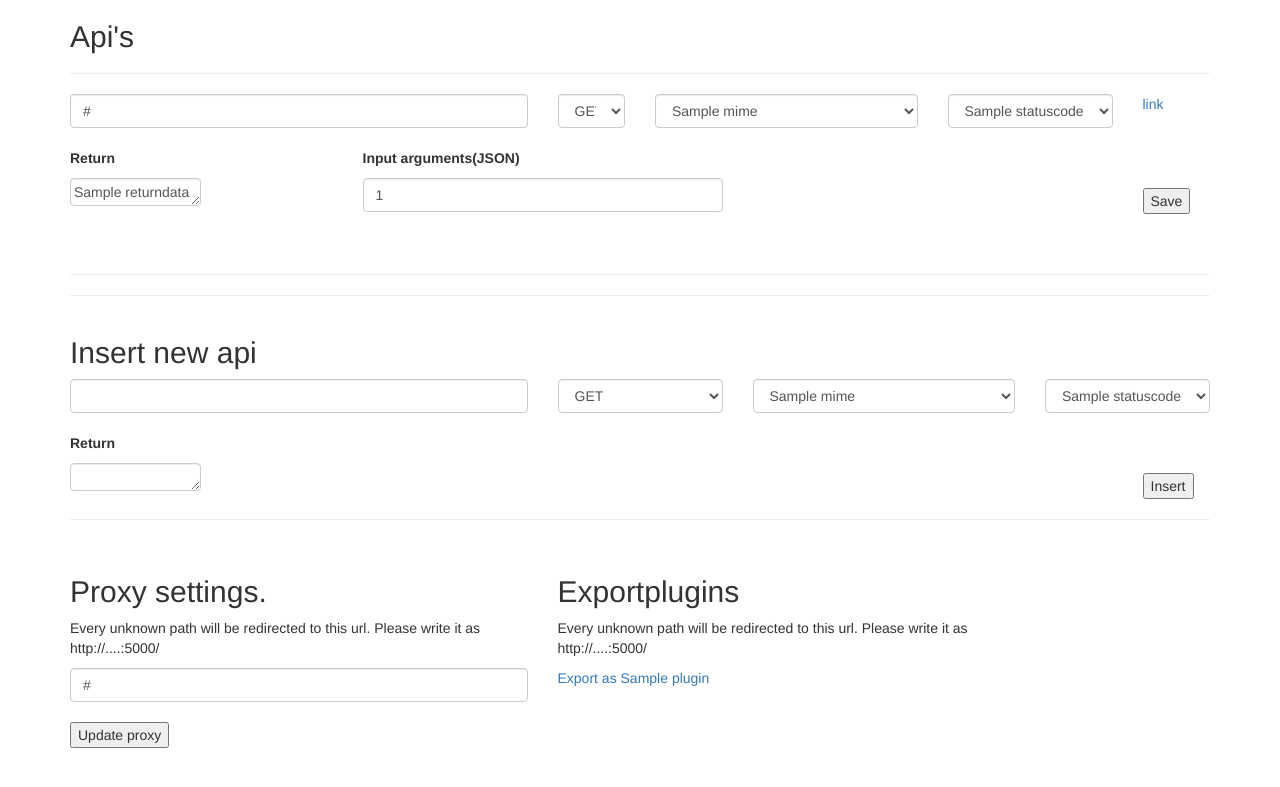
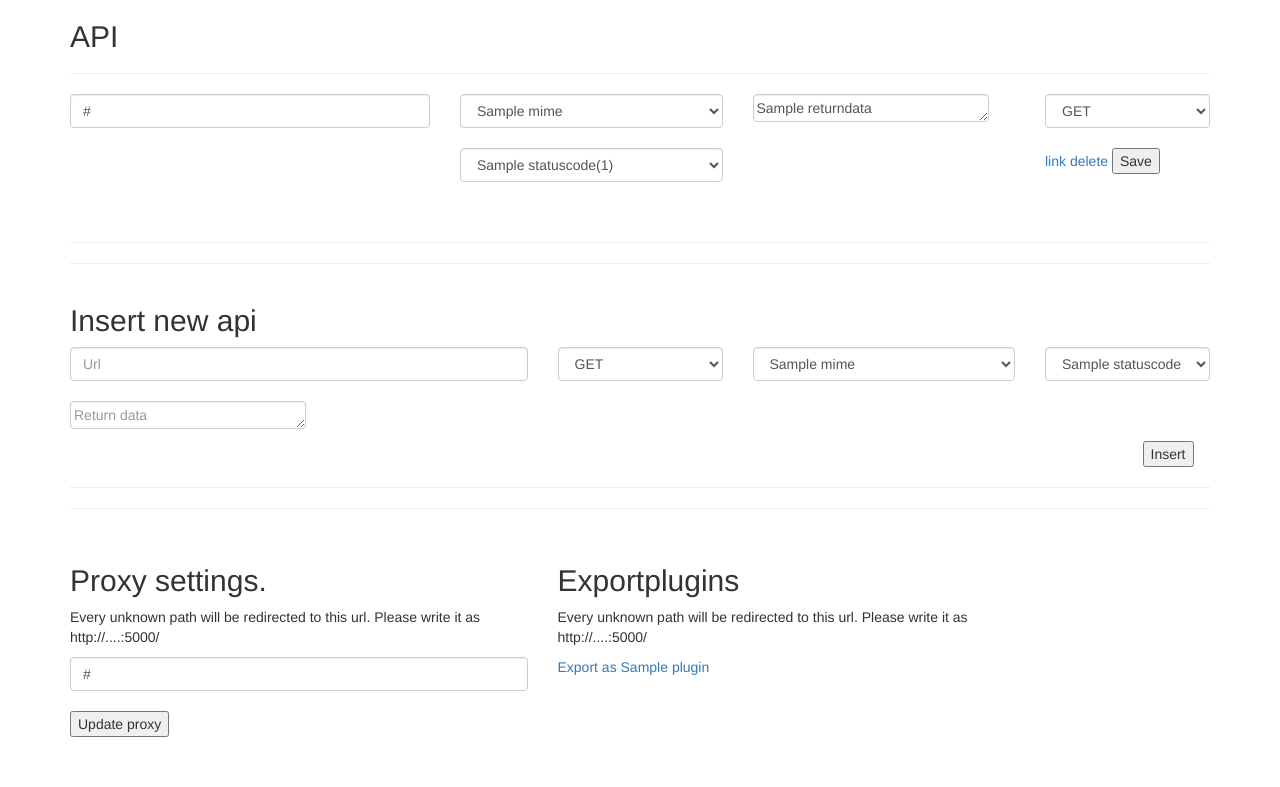
Before and after one commit to Smarties89/Jockle, a Flask app: template templates/index.html in a window 1280 px wide. Shown: the top 787 px of the page. Run offline with Flask 2, Linux system fonts and the light colour scheme; the template is opened without the code that fills it: most values are stand-ins (such as "Sample title", 1, 10 or a date in 2020); some libraries are stand-ins or nearby versions.

Commit message:
improved templates/index.html for better view. Still needs some improvements though

```diff
--- a/templates/index.html
+++ b/templates/index.html
@@ -7,7 +7,7 @@
 <html>
 
  <head>
-	<title>Jockle - fake or proxy API calls</title>
+	<title>Jockle - fake or proxy HTTP API request</title>
 	<meta charset="utf-8">
 	<meta http-equiv="X-UA-Compatible" content="IE=edge">
 	<meta name="viewport" content="width=device-width, initial-scale=1">
@@ -33,7 +33,7 @@ $(document).ready(function() {
  <style>
 .expand {
 	height: 1em;
-	width: 50%;
+	width: 90%;
 	padding: 3px;
 }
  </style>
@@ -41,28 +41,17 @@ $(document).ready(function() {
  <body>
 
  	<div class="container">
-		<h2>Api's</h2>
+		<h2>API</h2>
 		{% for api in apis %}
 		<hr/>
 		<form action="/updatejockle" method="POST">
 			<div class="row">
 				<div class="form-group">
 					<input type="hidden" name="id" value="{{ api['id'] }}" />
-					<div class="col-xs-5">
+					<div class="col-xs-4">
 						<input class="form-control" type="text" name="url" value="{{ api['url'] }}"/>
 					</div>
-					<div class="col-xs-1">
-						<select class="form-control" name="method">
-							{% for method in ["GET", "POST", "PUT", "DELETE"] %}
-								{% if method == api['method'] %}
-									<option value="{{method}}" selected="selected">{{method}}</option>
-								{% else %}
-									<option value="{{method}}">{{method}}</option>
-								{% endif %}
-							{% endfor %}
 
-						</select>
-					</div>
 					<div class="col-xs-3">
 						<select class="form-control" name="type" value="{{ api['type'] }}">
 							{% for mime in mimes %}
@@ -72,10 +61,7 @@ $(document).ready(function() {
 									<option value="{{mime}}">{{mime}}</option>
 								{% endif %}
 							{% endfor %}
-						</select>
-					</div>
-
-					<div class="col-xs-2">
+						</select><br/>
 						<select class="form-control" name="returncode">
 						{% for statuscode in statuscodes %}
 							{% if statuscode[0] == api['returncode'] %}
@@ -87,33 +73,26 @@ $(document).ready(function() {
 						</select>
 					</div>
 
-					<div class="col-xs-1">
-						<a href="{{ api['url'] }}"> link</a>
-					</div>
-				</div>
-			</div>
-			<br/>
-			<div class="row">
-				<div class="form-group">
 
 					<div class="col-xs-3">
-						<p><b> Return</b></p>
-						<textarea class="form-control expand" rows="1" name="returndata" cols="10">{{ api['returndata'] }}</textarea>
+						<textarea placeholder="Return data" class="form-control expand" rows="1" name="returndata" cols="20">{{ api['returndata'] }}</textarea>
 					</div>
 
-					<div class="col-xs-4">
-						<p><b> Input arguments(JSON)</b></p>
-						{% for arg in api['args'] %}
-							<input class="form-control" type="text" name="args" value="{{ arg[0] }}"/>
-						{% endfor %}
-					</div>
+					<div class="col-xs-2">
+						<select class="form-control" name="method">
+							{% for method in ["GET", "POST", "PUT", "DELETE"] %}
+								{% if method == api['method'] %}
+									<option value="{{method}}" selected="selected">{{method}}</option>
+								{% else %}
+									<option value="{{method}}">{{method}}</option>
+								{% endif %}
+							{% endfor %}
 
-
-					<div class="col-xs-offset-4 col-xs-1">
-						<br/><br/>
+						</select> <br/>
+						<a href="{{ api['url'] }}"> link</a>
+						<a href="jockledelete/{{ api['url'] }}"> delete</a>
 						<input class="form-submit" type="submit"  value="Save"/>
 					</div>
-
 				</div>
 			</div>
 		</form>
@@ -134,7 +113,7 @@ $(document).ready(function() {
 			<div class="row">
 				<div class="form-group">
 					<div class="col-xs-5">
-						<input class="form-control" type="text" name="url"/>
+						<input  placeholder="Url" class="form-control" type="text" name="url"/>
 					</div>
 					<div class="col-xs-2">
 						<select class="form-control" name="method">
@@ -174,8 +153,7 @@ $(document).ready(function() {
 				<div class="form-group">
 
 					<div class="col-xs-3">
-						<p><b> Return</b></p>
-						<textarea class="form-control expand" rows="1" name="returndata" cols="10"></textarea>
+						<textarea  placeholder="Return data" class="form-control expand" rows="1" name="returndata" cols="10"></textarea>
 					</div>
 
 
@@ -187,7 +165,7 @@ $(document).ready(function() {
 				</div>
 			</div>
 		</form>
-		<hr/>
+		<hr/> <hr/>
 
 
 		<div class="row">
```
